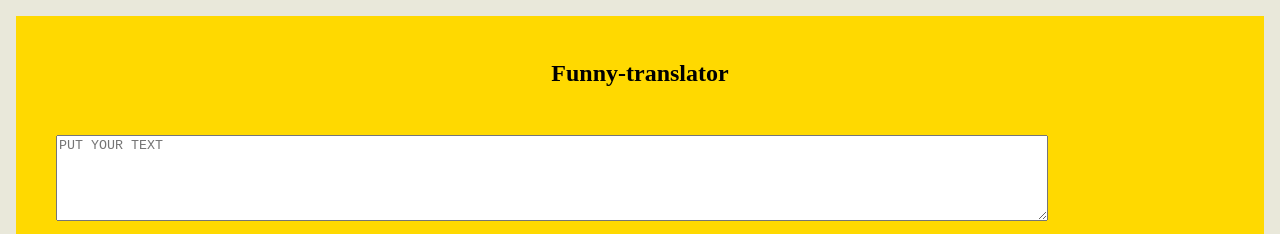
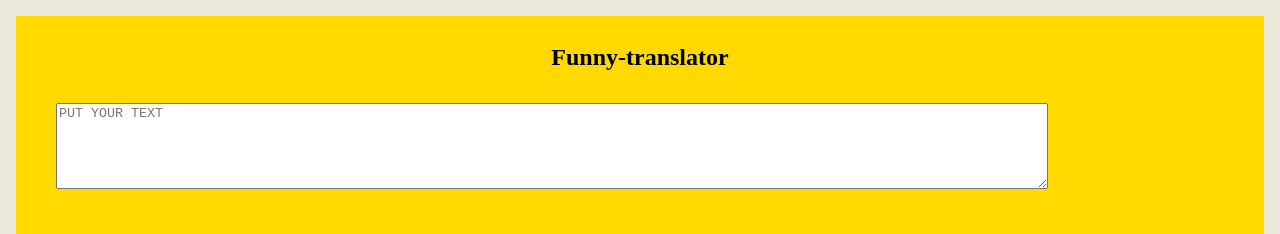
Before and after one commit to AsthaTibrewal/minion_translator, a plain HTML site: page index.html in a window 1280 px wide. Shown: the top 234 px of the page. Drawn offline with Linux system fonts and the light colour scheme.

Commit message:
Update index.html

```diff
--- a/index.html
+++ b/index.html
@@ -21,7 +21,7 @@
     h2
     {
 
-padding:1rem 0.5rem;
+padding:0rem 0.5rem;
 text-align: center;
 
 }
```
